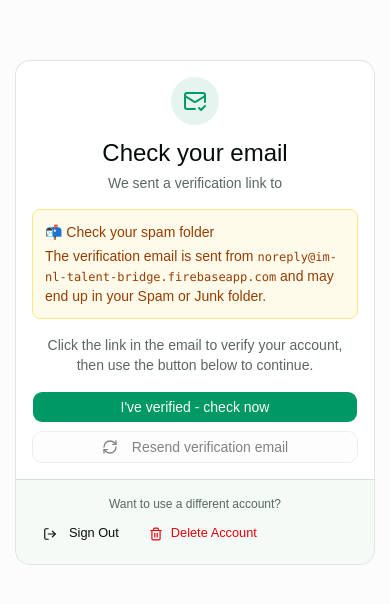
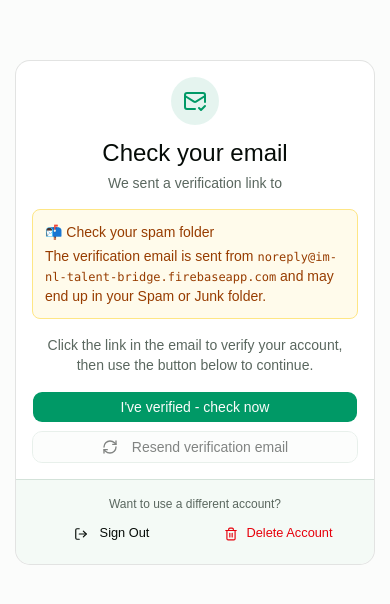
Before and after one commit to thanveerahamed/talent-bridge, a React (Vite) app: page /verify-email in a window 390 px wide. Shown: the part 110-714 px from the top of the page. Built offline with nearby package versions, Linux system fonts and the light colour scheme; no server answers.

Commit message:
feat: enhance card components with overflow handling and improve layout responsiveness

```diff
--- a/src/app/routes/admin/listings.tsx
+++ b/src/app/routes/admin/listings.tsx
@@ -138,7 +138,7 @@ export function AdminListingsPage() {
             ) : (
               <AnimatedList className="space-y-3">
                 {referrers.map((p) => (
-                  <Card key={p.uid}>
+                  <Card key={p.uid} className="overflow-hidden">
                     <CardHeader className="pb-3">
                       <div className="flex items-start justify-between gap-4">
                         <div className="min-w-0">
--- a/src/app/routes/admin/users.tsx
+++ b/src/app/routes/admin/users.tsx
@@ -111,14 +111,14 @@ export function AdminUsersPage() {
         ) : (
           <AnimatedList className="space-y-3">
             {users.map((u) => (
-              <Card key={u.uid}>
+              <Card key={u.uid} className="overflow-hidden">
                 <CardHeader className="pb-2">
                   <div className="flex items-start justify-between gap-4">
                     <div className="min-w-0">
                       <CardTitle className="text-base">{u.displayName}</CardTitle>
                       <p className="text-sm text-muted-foreground truncate">{u.email}</p>
                     </div>
-                    <div className="flex gap-1 flex-shrink-0">
+                    <div className="flex flex-wrap gap-1 flex-shrink-0">
                       {u.roles.map((role) => (
                         <Badge key={role} variant="secondary" className="text-xs">
                           {role}
--- a/src/app/routes/seeker/search.tsx
+++ b/src/app/routes/seeker/search.tsx
@@ -214,7 +214,7 @@ export function SearchPage() {
               {displayList.map((referrer) => (
                 <Card
                   key={referrer.uid}
-                  className="group flex h-full flex-col transition-shadow hover:shadow-lg hover:shadow-primary/5"
+                  className="group flex h-full flex-col overflow-hidden transition-shadow hover:shadow-lg hover:shadow-primary/5"
                 >
                   <CardContent className="flex flex-1 flex-col pt-6 space-y-4">
                     <div className="flex-1">
--- a/src/app/routes/verify-email.tsx
+++ b/src/app/routes/verify-email.tsx
@@ -160,8 +160,15 @@ export function VerifyEmailPage() {
             <p className="text-xs text-muted-foreground text-center">
               Want to use a different account?
             </p>
-            <div className="flex w-full gap-2">
-              <Button variant="ghost" size="sm" className="flex-1" onClick={signOutUser}>
+            <div className="grid w-full grid-cols-2 gap-2">
+              <Button
+                variant="ghost"
+                size="sm"
+                onClick={async () => {
+                  await signOutUser();
+                  navigate('/login', { replace: true });
+                }}
+              >
                 <LogOut className="mr-2 h-4 w-4" />
                 Sign Out
               </Button>
--- a/src/components/delete-account-button.tsx
+++ b/src/components/delete-account-button.tsx
@@ -11,6 +11,7 @@ import {
   DialogTitle,
 } from '@/components/ui/dialog';
 import { Loader2, Trash2 } from 'lucide-react';
+import { useNavigate } from 'react-router';
 import { deleteAccount } from '@/lib/auth';
 import { toast } from 'sonner';
 
@@ -20,6 +21,7 @@ interface DeleteAccountButtonProps {
 }
 
 export function DeleteAccountButton({ variant = 'icon' }: DeleteAccountButtonProps) {
+  const navigate = useNavigate();
   const [open, setOpen] = useState(false);
   const [confirmation, setConfirmation] = useState('');
   const [deleting, setDeleting] = useState(false);
@@ -30,6 +32,7 @@ export function DeleteAccountButton({ variant = 'icon' }: DeleteAccountButtonPro
     try {
       await deleteAccount();
       toast.success('Account deleted successfully.');
+      navigate('/login', { replace: true });
     } catch {
       toast.error('Failed to delete account. You may need to sign in again.');
     } finally {
@@ -46,7 +49,7 @@ export function DeleteAccountButton({ variant = 'icon' }: DeleteAccountButtonPro
           <Button
             variant="ghost"
             size="sm"
-            className="w-full justify-start gap-2 text-destructive hover:text-destructive"
+            className="w-full gap-2 text-destructive hover:text-destructive"
             onClick={() => setOpen(true)}
           >
             <Trash2 className="h-4 w-4" />
```
